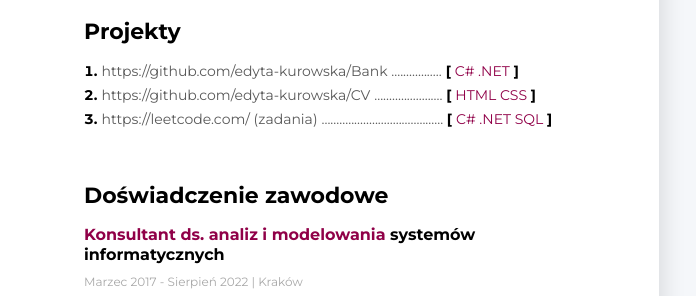
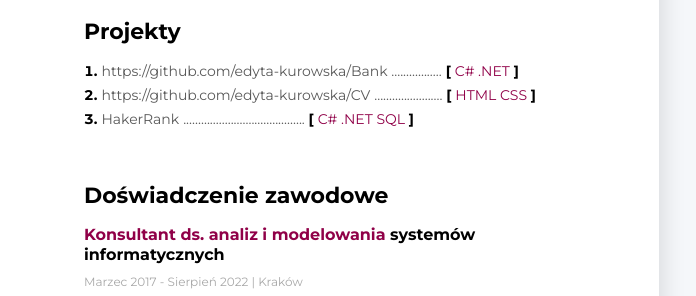
Before and after one commit to edyta-kurowska/CV, a plain HTML site: page index.html in a window 1280 px wide. Shown: the part 396-692 px from the top of the page, 481-1177 px from the left. Drawn offline with Linux system fonts and the light colour scheme.

Commit message:
Modified projects section

```diff
--- a/index.html
+++ b/index.html
@@ -63,9 +63,9 @@
                         <li>
                             <a
                                 class="list-primary-item"
-                                href="https://leetcode.com/Edithex"
+                                href="https://www.hackerrank.com/kurowska_ed"
                                 target="_blank"
-                                >https://leetcode.com/ (zadania)</a
+                                >HakerRank</a
                             >
                             <span class="list-primary-item">
                                 .........................................
```
